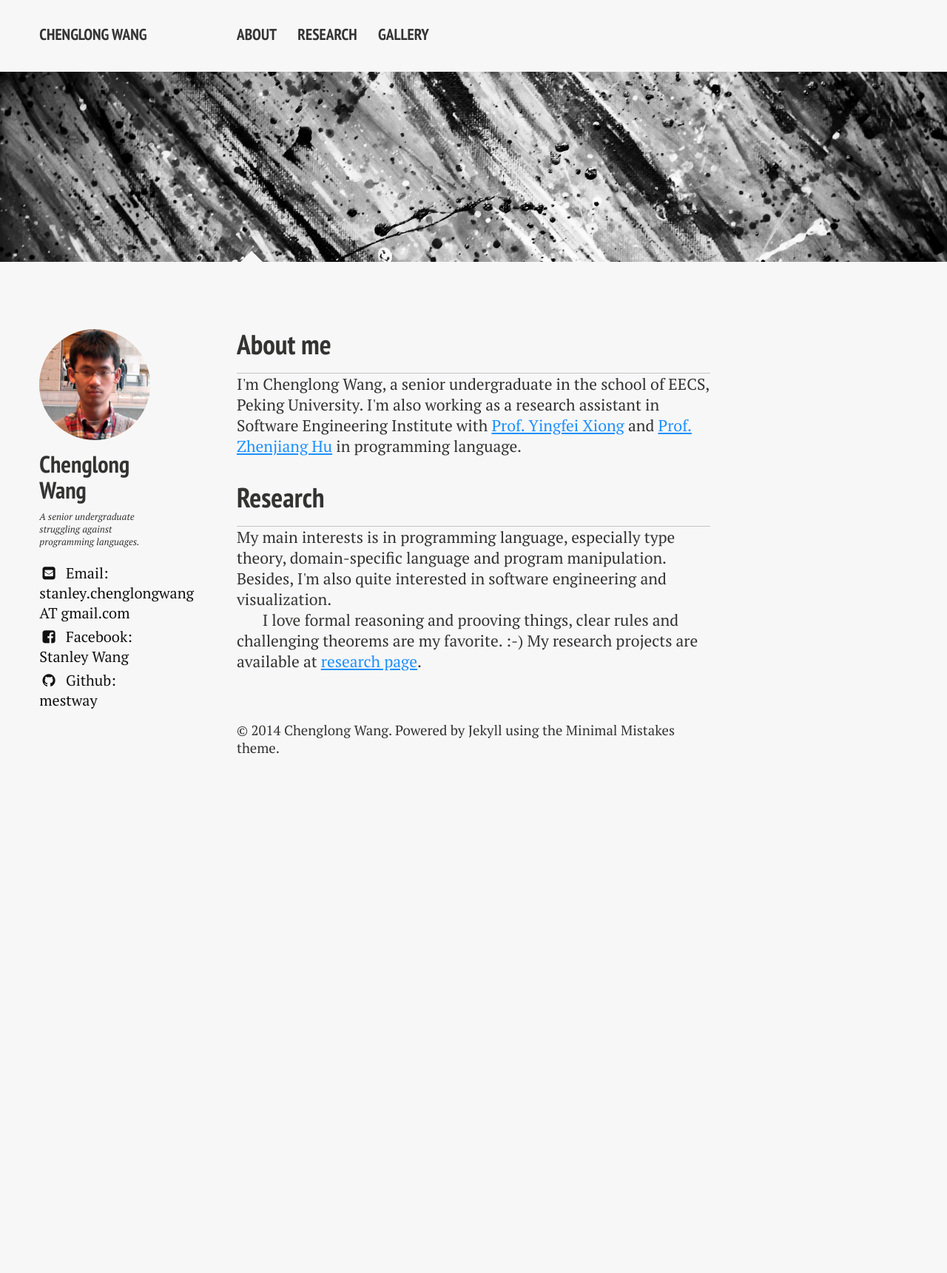
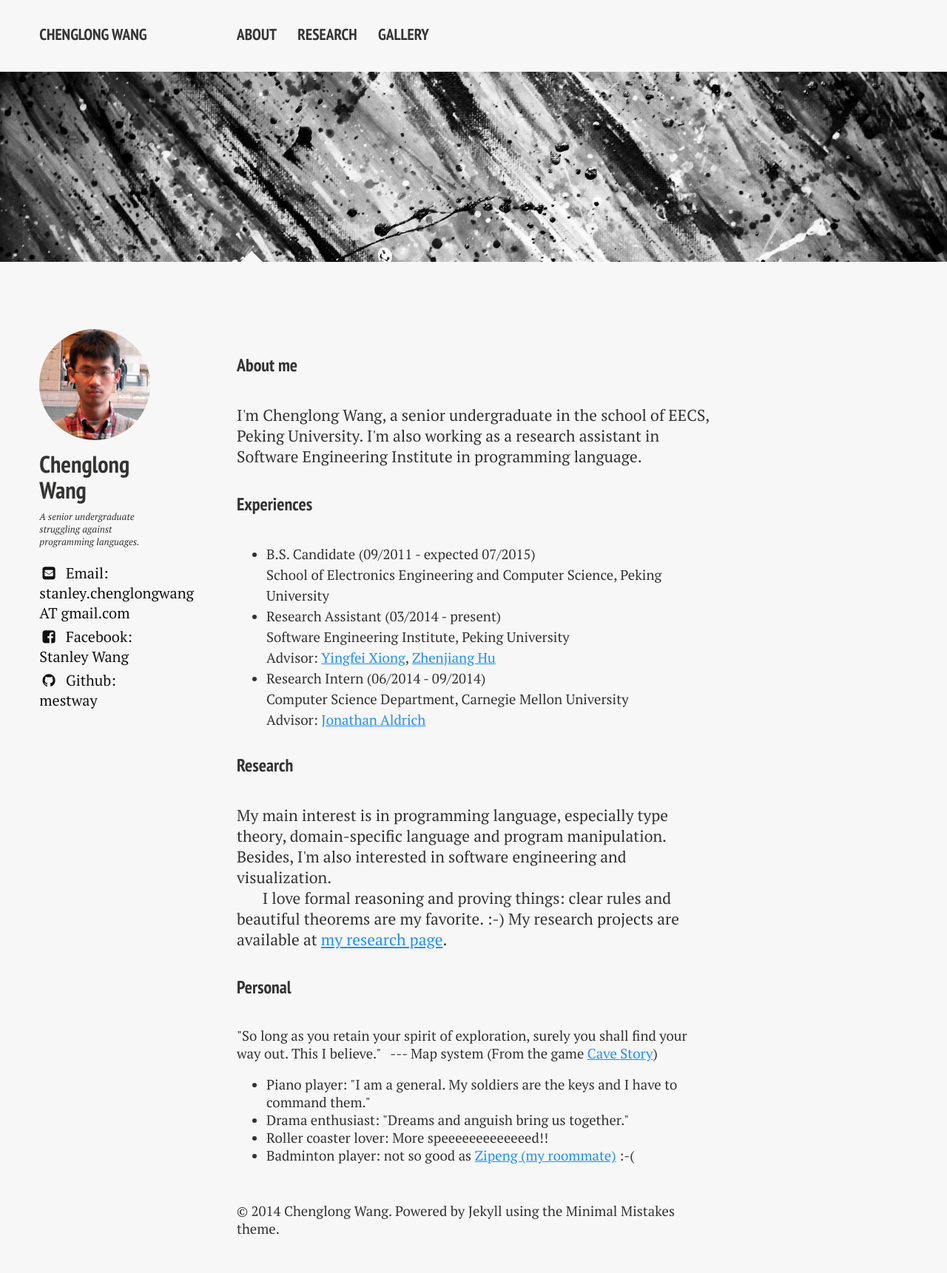
Before and after one commit to Mestway/mestway.github.io, a Jekyll site: the page built from index.md, in a window 1280 px wide. Shown: the whole page at 74% size. Built offline with Jekyll 4.4.1, drawn with Linux system fonts in a browser that asks for light colours; nearby versions of some CDN libraries; before the commit the page ends 1071 px from its top, so only the background shows below that.

Commit message:
webpage v0.3

```diff
--- a/_config.yml
+++ b/_config.yml
@@ -3,7 +3,7 @@
 title:            Chenglong Wang
 locale:           en_US
 #url:              http://mestway.github.io
-url:              http://mestway.github.io
+url:              http://localhost:4000
 
 # Jekyll configuration
 
@@ -32,7 +32,7 @@ owner:
   email: "stanley.chenglongwang@gmail.com"
   disqus-shortname:
   twitter: #username
-  facebook: Stanley Wang
+  facebook: mestway
   google:
     plus: #stanley.chenglongwang
     analytics:
--- a/_layouts/home.html
+++ b/_layouts/home.html
@@ -34,37 +34,50 @@
     {% include _author-bio.html %}
   </div>
   <div id="index">
-	{% comment %}
-  	<h3><a href="{{ site.url}}/posts/">Recent Posts</a></h3>
-      {% for post in site.posts limit:5 %}
-      <article>
-        {% if post.link %}
-          <h2 class="link-post"><a href="{{ site.url }}{{ post.url }}" title="{{ post.title }}">{{ post.title }}</a> <a href="{{ post.link }}" target="_blank" title="{{ post.title }}"><i class="fa fa-link"></i></h2>
-        {% else %}
-          <h2><a href="{{ site.url }}{{ post.url }}" title="{{ post.title }}">{{ post.title }}</a></h2>
-          <p>{{ post.excerpt | strip_html | truncate: 160 }}</p>
-        {% endif %}
-      </article>
-      {% endfor %}
-	{% endcomment %}
     <div id="about">
-    <h3>About me</h3>
+    <h4>About me</h4>
       <p>
         I'm Chenglong Wang, a senior undergraduate in the school of EECS, Peking University.
-        I'm also working as a research assistant in Software Engineering Institute with <a class="my_ref" href="http://sei.pku.edu.cn/~xiongyf04/">Prof. Yingfei Xiong</a> and <a class="my_ref" href="http://research.nii.ac.jp/~hu/">Prof. Zhenjiang Hu</a> in programming language.
+        I'm also working as a research assistant in Software Engineering Institute in programming language.
       </p>
     </div>
     <div id="experiences">
-
+      <h4>Experiences</h4>
+      <ul>
+        <li>
+          <div class="position">B.S. Candidate (09/2011 - expected 07/2015)</div>
+          <div class="location">School of Electronics Engineering and Computer Science, Peking University</div>
+        </li>
+        <li>
+          <div class="position">Research Assistant (03/2014 - present)</div>
+          <div class="location">Software Engineering Institute, Peking University</div>
+          <div class="advisor"> Advisor: <a href="http://sei.pku.edu.cn/~xiongyf04/">Yingfei Xiong</a>, <a class="my_ref" href="http://research.nii.ac.jp/~hu/">Zhenjiang Hu</a></div>
+        </li>
+        <li>
+          <div class="position">Research Intern (06/2014 - 09/2014)</div>
+          <div class="location">Computer Science Department, Carnegie Mellon University</div>
+          <div class="advisor"> Advisor: <a href="http://www.cs.cmu.edu/~aldrich/index.html">Jonathan Aldrich</a></div>
+        </li>
+      </ul>
     </div>
     <div id="research">
-      <h3>Research</h3>
+      <h4>Research</h4>
       <p>
-        My main interests is in programming language, especially type theory, domain-specific language and program manipulation. Besides, I'm also quite interested in software engineering and visualization.
+        My main interest is in programming language, especially type theory, domain-specific language and program manipulation. Besides, I'm also interested in software engineering and visualization.
       </p>
       <p>
-        I love formal reasoning and prooving things, clear rules and challenging theorems are my favorite. :-)  My research projects are available at <a href="/research/">research page</a>.
+        I love formal reasoning and proving things: clear rules and beautiful theorems are my favorite. :-)  My research projects are available at <a href="/research/">my research page</a>.
       </p>
+    </div>
+    <div id="personal">
+      <h4>Personal</h4>
+       "So long as you retain your spirit of exploration, surely you shall find your way out. This I believe." &nbsp;&nbsp;--- Map system (From the game <a href="http://www.cavestory.org/">Cave Story</a>)
+      <ul>
+        <li>Piano player: "I am a general. My soldiers are the keys and I have to command them."</li>
+        <li>Drama enthusiast: "Dreams and anguish bring us together."</li>
+        <li>Roller coaster lover: More speeeeeeeeeeeeed!!</li>
+        <li>Badminton player: not so good as <a href="http://www.winnieliu.org">Zipeng (my roommate)</a> :-( </li>
+      </ul>
     </div>
   </div><!-- /#index -->
 </div><!-- /#main -->
--- a/_layouts/research.html
+++ b/_layouts/research.html
@@ -68,7 +68,6 @@
               </div>
             </div>
           </li>
-
           <li>
             <div class="projects">
               <div class="ptitle">Composable and hygienic syntax typed macros</div>
--- a/_sass/page.scss
+++ b/_sass/page.scss
@@ -269,6 +269,15 @@ $button-size: 1.5rem;
 	a {
 		color: #1E90FF;
 		text-decoration: underline;
+	}
+	#experiences {
+		@include font-rem(14);
+		ul {
+			line-height: 150%;
+		}
+	}
+	#personal {
+		@include font-rem(14);
 	}
 	.projects {
 		padding-top: 0px;
```
